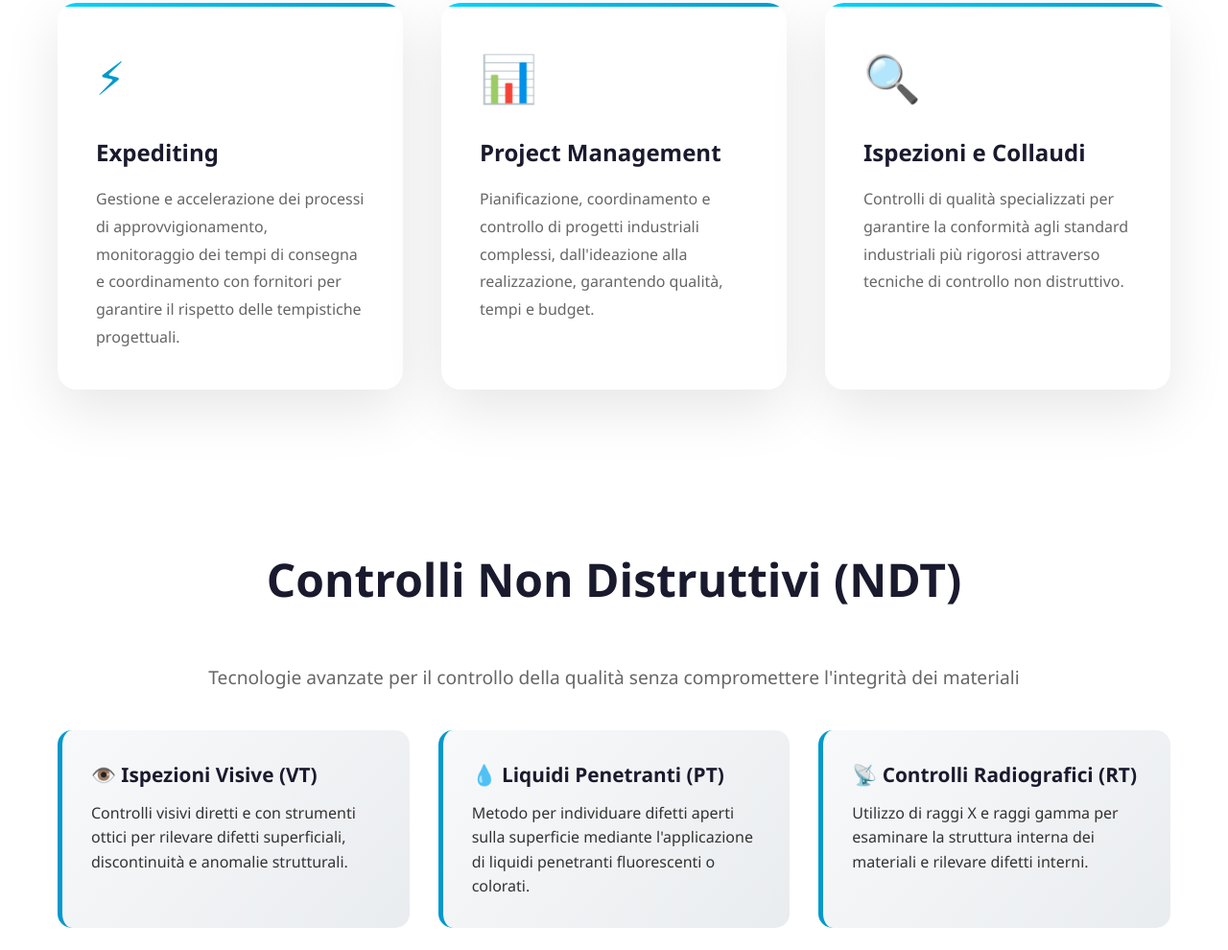
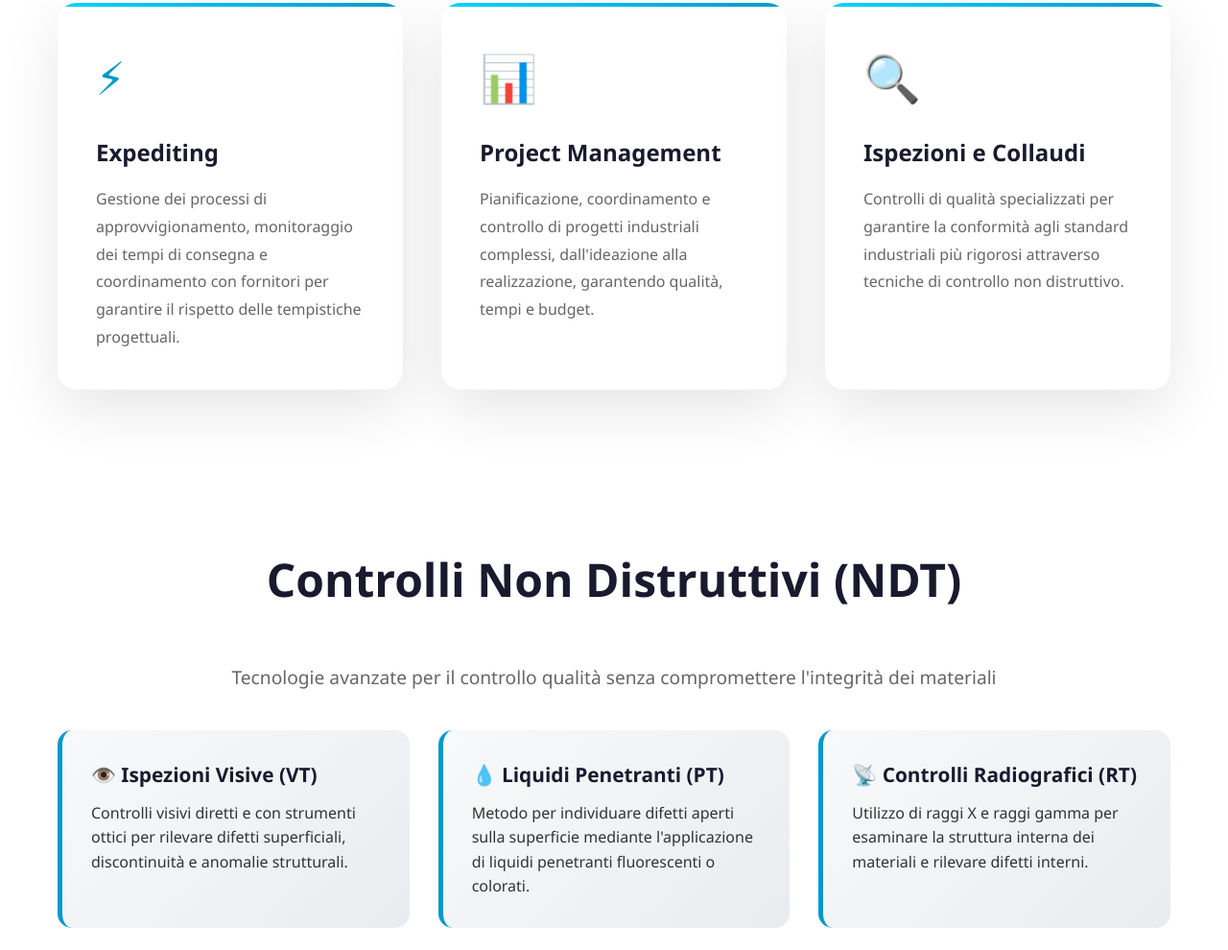
Before and after one commit to Oscar-1971ES/Elosi, a plain HTML site: page Index.html in a window 1280 px wide. Shown: the part 1004-1994 px from the top of the page at 96% size. Drawn offline with Linux system fonts and the light colour scheme.

Commit message:
Update Index.html

```diff
--- a/Index.html
+++ b/Index.html
@@ -3,7 +3,7 @@
 <head>
     <meta charset="UTF-8">
     <meta name="viewport" content="width=device-width, initial-scale=1.0">
-    <title>ElOSi - Expediting, Project Management e Controlli Non Distruttivi</title>
+    <title>ElOSi - Expediting, Project Management e CND</title>
     <style>
         * {
             margin: 0;
@@ -364,7 +364,7 @@
                 <div class="service-card">
                     <div class="service-icon">⚡</div>
                     <h3 class="service-title">Expediting</h3>
-                    <p class="service-description">Gestione e accelerazione dei processi di approvvigionamento, monitoraggio dei tempi di consegna e coordinamento con fornitori per garantire il rispetto delle tempistiche progettuali.</p>
+                    <p class="service-description">Gestione dei processi di approvvigionamento, monitoraggio dei tempi di consegna e coordinamento con fornitori per garantire il rispetto delle tempistiche progettuali.</p>
                 </div>
 
                 <div class="service-card">
@@ -386,7 +386,7 @@
     <section class="section section-alt ndt-section">
         <div class="container">
             <h2 class="section-title">Controlli Non Distruttivi (NDT)</h2>
-            <p style="text-align: center; font-size: 1.2rem; margin-bottom: 40px; color: #666;">Tecnologie avanzate per il controllo della qualità senza compromettere l'integrità dei materiali</p>
+            <p style="text-align: center; font-size: 1.2rem; margin-bottom: 40px; color: #666;">Tecnologie avanzate per il controllo qualità senza compromettere l'integrità dei materiali</p>
 
             <div class="ndt-grid">
                 <div class="ndt-card">
```
